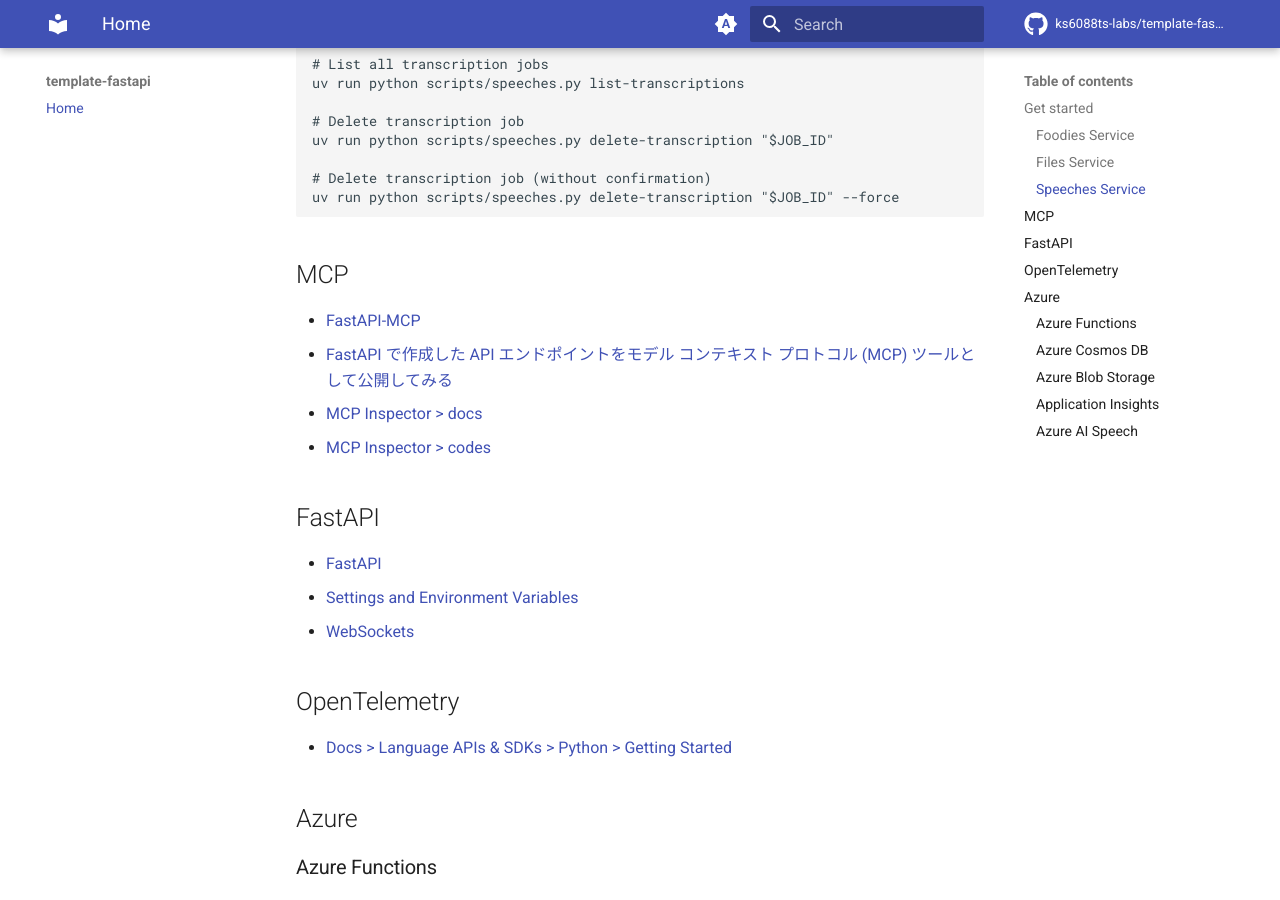
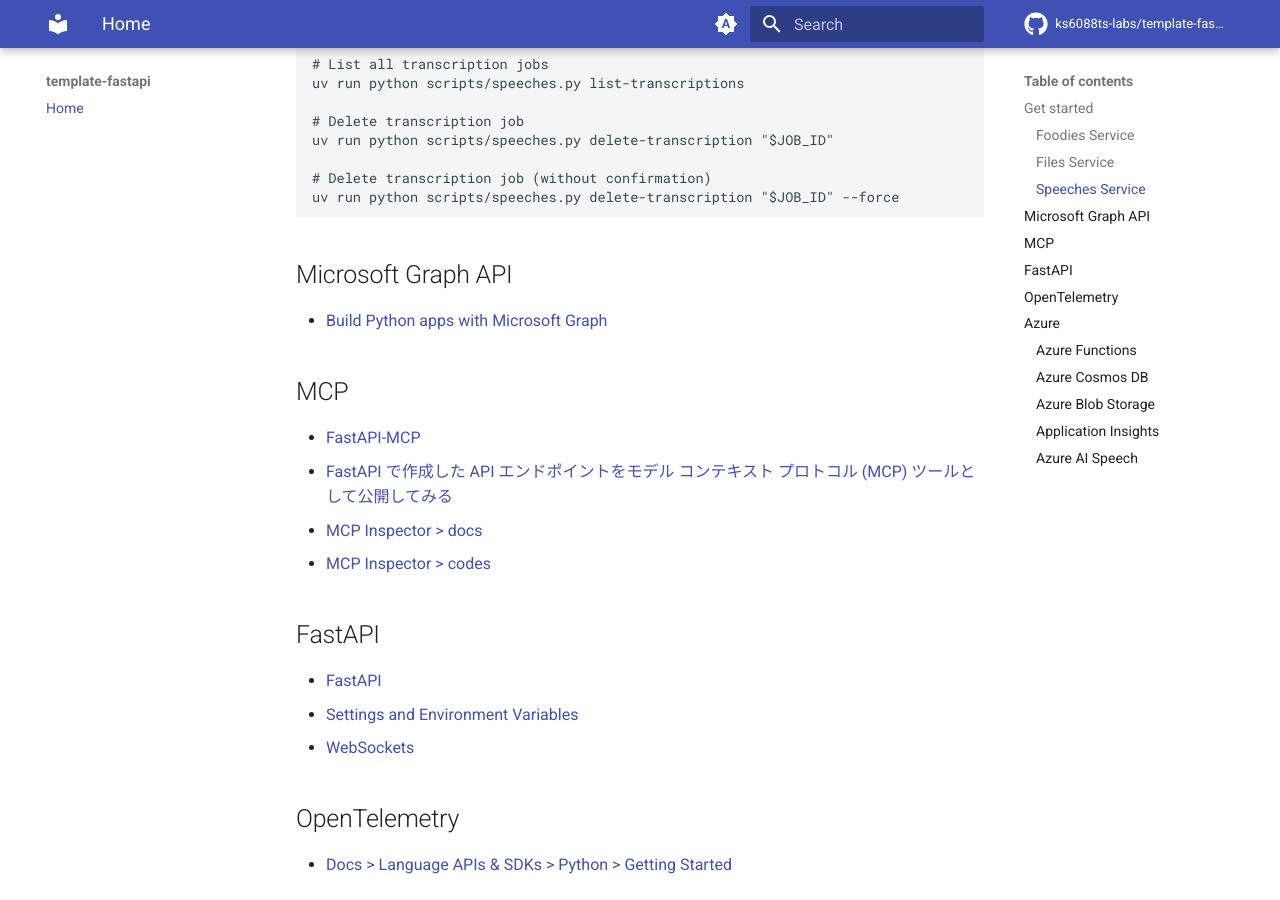
Before and after one commit to ks6088ts-labs/template-fastapi, an MkDocs documentation site: the page built from docs/index.md, in a window 1280 px wide and 900 px high, scrolled down 2063 px. Built offline with MkDocs 1.6.1 and Material for MkDocs 9.7.7, drawn with Linux system fonts in a browser that asks for light colours; comment, search, counter and statistics services are not loaded.

````diff
--- a/docs/index.md
+++ b/docs/index.md
@@ -111,6 +111,10 @@ uv run python scripts/speeches.py delete-transcription "$JOB_ID"
 uv run python scripts/speeches.py delete-transcription "$JOB_ID" --force
 ```
 
+## Microsoft Graph API
+
+- [Build Python apps with Microsoft Graph](https://learn.microsoft.com/en-us/graph/tutorials/python?tabs=aad)
+
 ## MCP
 
 - [FastAPI-MCP](https://github.com/tadata-org/fastapi_mcp)
--- a/pyproject.toml
+++ b/pyproject.toml
@@ -7,12 +7,14 @@ requires-python = ">=3.10"
 dependencies = [
     "azure-cosmos>=4.9.0",
     "azure-functions>=1.23.0",
+    "azure-identity>=1.23.0",
     "azure-monitor-opentelemetry>=1.6.10",
     "azure-storage-blob>=12.25.1",
     "fastapi-mcp>=0.3.4",
     "fastapi[standard]>=0.115.12",
     "langchain-community>=0.3.27",
     "langchain-openai>=0.3.27",
+    "msgraph-sdk>=1.37.0",
     "opentelemetry-instrumentation-fastapi>=0.52b1",
     "pydantic-settings>=2.10.1",
     "typer>=0.16.0",
````
Also changed, not shown: 1 other file.
